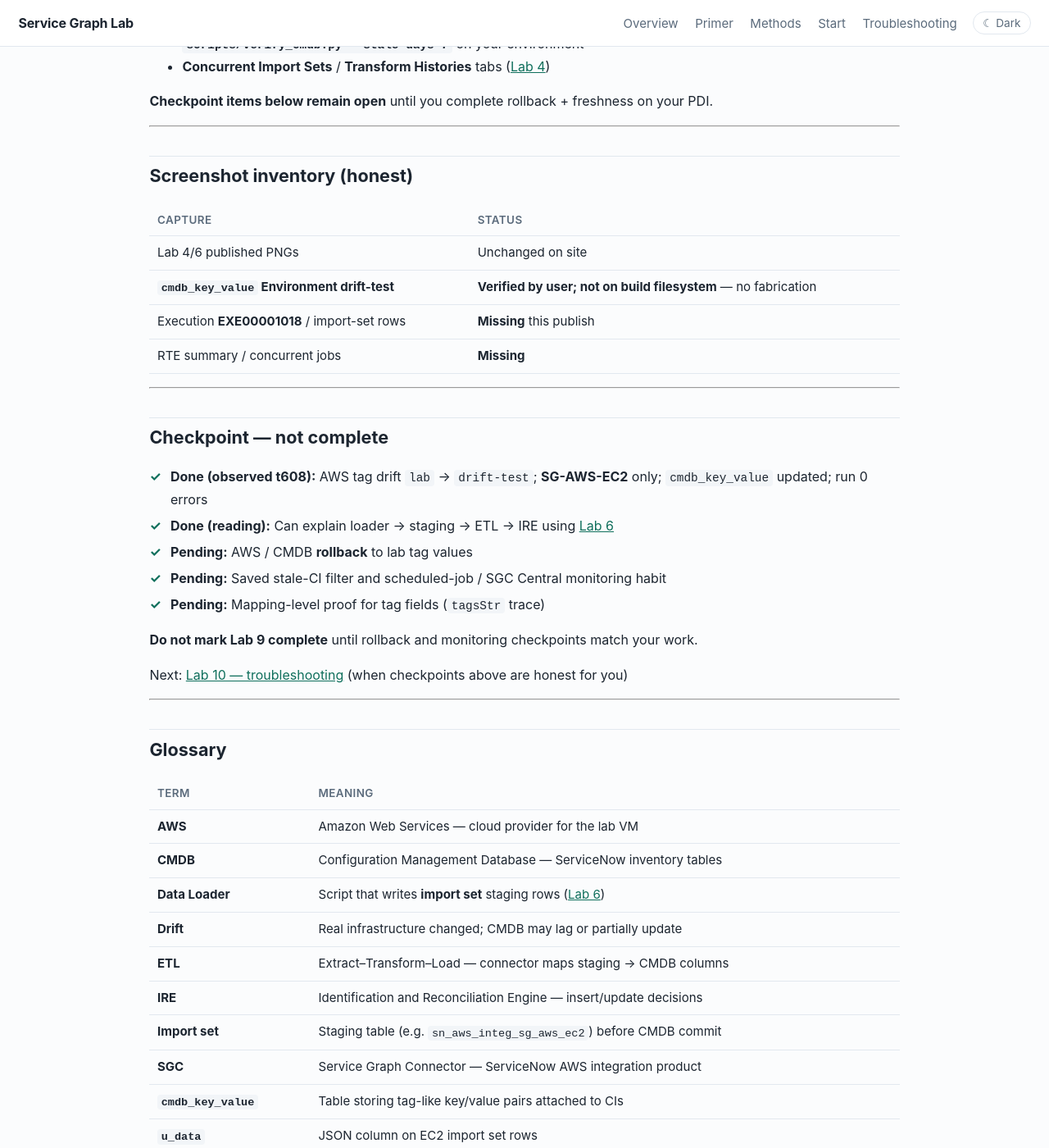
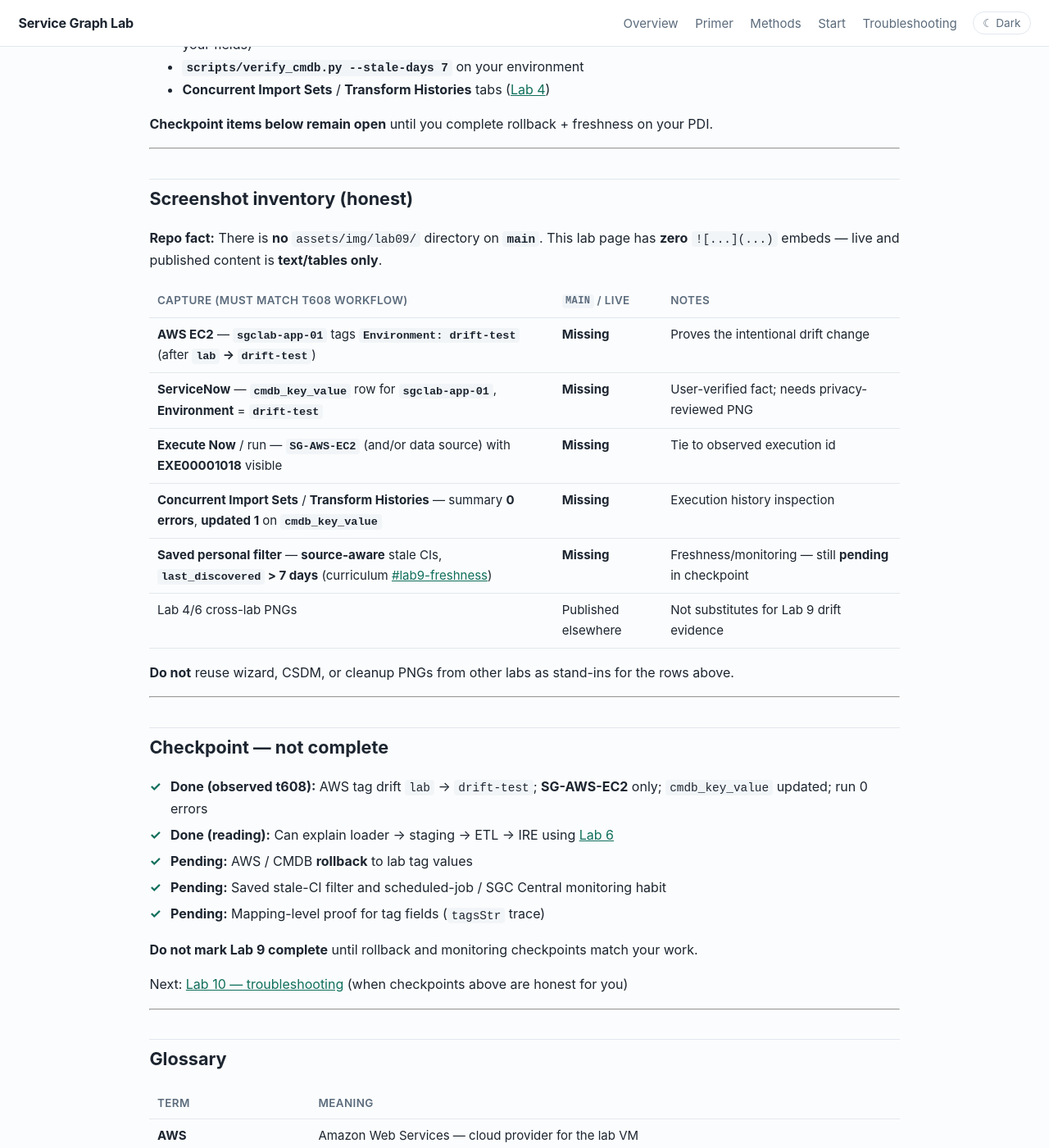
Before and after one commit to eltonaguiar/ServiceNow_ServiceGraph_Lab, a Jekyll site: the page built from labs/09-drift-monitoring.md, in a window 1280 px wide and 1400 px high, scrolled down 4071 px. Shown: the whole window at 82% size. Built offline with Jekyll 4.4.1, drawn with Linux system fonts in a browser that asks for light colours; some of the changed text lies outside the part shown.

Commit message:
Lab 9 (PR11 scope): precise drift screenshot inventory — no lab09 assets
List missing captures for tag drift, cmdb_key_value, EXE00001018 run
history, and 7-day source-aware filter; confirm zero embeds on main/live.

Co-authored-by: eltonaguiar <eltonaguiar@users.noreply.github.com>

```diff
--- a/labs/09-drift-monitoring.md
+++ b/labs/09-drift-monitoring.md
@@ -117,9 +117,9 @@ On one PDI, **Organization** parent and siblings (release/order may differ):
 
 **Empty Target record** on an import row: **normal** on multi-target transforms — **not** proof the run failed.
 
-### Screenshot-verified CMDB (user PDI; not in repo this publish)
+### Screenshot-verified CMDB (user PDI — no PNG in repo)
 
-**`cmdb_key_value`** for CI **`sgclab-app-01`**: **Key** **Environment**, **Value** **`drift-test`**. Confirms tag drift landed on the **key/value** table — file transfer for new captures **failed**; see [inventory](#lab9-screenshots).
+**`cmdb_key_value`** for CI **`sgclab-app-01`**: **Key** **Environment**, **Value** **`drift-test`**. Confirms tag drift landed on the **key/value** table. **No** matching screenshot is committed under `assets/img/lab09/` on **`main`** or [live Lab 9](https://eltonaguiar.github.io/ServiceNow_ServiceGraph_Lab/labs/09-drift-monitoring/) — see [inventory](#lab9-screenshots).
 
 ---
 
@@ -160,12 +160,18 @@ Curriculum still includes:
 ## Screenshot inventory (honest)
 {: #lab9-screenshots}
 
-| Capture | Status |
-|---|---|
-| Lab 4/6 published PNGs | Unchanged on site |
-| **`cmdb_key_value` Environment drift-test** | **Verified by user; not on build filesystem** — no fabrication |
-| Execution **EXE00001018** / import-set rows | **Missing** this publish |
-| RTE summary / concurrent jobs | **Missing** |
+**Repo fact:** There is **no** `assets/img/lab09/` directory on **`main`**. This lab page has **zero** `![...](...)` embeds — live and published content is **text/tables only**.
+
+| Capture (must match t608 workflow) | `main` / live | Notes |
+|---|---|---|
+| **AWS EC2** — **`sgclab-app-01`** tags **`Environment: drift-test`** (after **`lab` → `drift-test`**) | **Missing** | Proves the intentional drift change |
+| **ServiceNow** — **`cmdb_key_value`** row for **`sgclab-app-01`**, **Environment** = **`drift-test`** | **Missing** | User-verified fact; needs privacy-reviewed PNG |
+| **Execute Now** / run — **`SG-AWS-EC2`** (and/or data source) with **EXE00001018** visible | **Missing** | Tie to observed execution id |
+| **Concurrent Import Sets** / **Transform Histories** — summary **0 errors**, **updated 1** on **`cmdb_key_value`** | **Missing** | Execution history inspection |
+| **Saved personal filter** — **source-aware** stale CIs, **`last_discovered` > 7 days** (curriculum [#lab9-freshness](#lab9-freshness)) | **Missing** | Freshness/monitoring — still **pending** in checkpoint |
+| Lab 4/6 cross-lab PNGs | Published elsewhere | Not substitutes for Lab 9 drift evidence |
+
+**Do not** reuse wizard, CSDM, or cleanup PNGs from other labs as stand-ins for the rows above.
 
 ---
 
```
